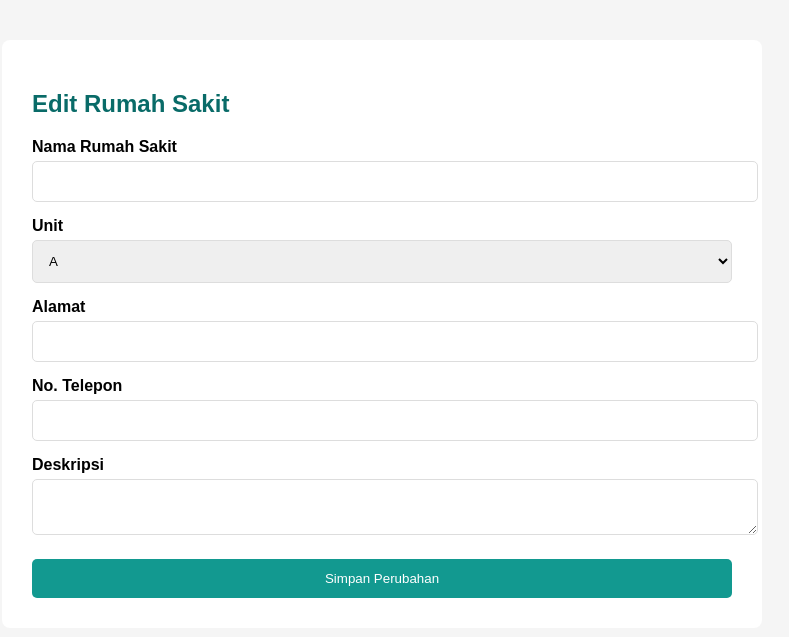
After one commit to riccikoo/suitecrm-ui-module10, a Flask app: template templates/hospital_edit.html in a window 1280 px wide. The commit adds this page. Shown: the top 637 px of the page, without its empty margins (258-1047 px from the left). Run offline with Flask 3, Linux system fonts and the light colour scheme; the template is opened without the code that fills it, so the values that code supplies are empty.

Commit message:
update & delete hospital

```diff
--- a/app.py
+++ b/app.py
@@ -125,6 +125,62 @@ def create_hospital():
 
     return render_template("hospital_form.html")
 
+# =========================== EDIT HOSPITAL ===========================
+@app.route("/hospital/edit/<hospital_id>", methods=["GET", "POST"])
+def edit_hospital(hospital_id):
+
+    if "access_token" not in session:
+        flash("Silakan login dulu", "warning")
+        return redirect("/login")
+
+    headers = {
+        "Authorization": f"Bearer {session['access_token']}",
+        "Content-Type": "application/json"
+    }
+
+    # ============================================================
+    # 1. GET DATA HOSPITAL UNTUK PREFILL FORM
+    # ============================================================
+    if request.method == "GET":
+        url = f"{API_V8}/ha_hospital/{hospital_id}"
+        response = requests.get(url, headers=headers)
+
+        if response.status_code == 200:
+            hospital = response.json().get("data", {})
+            return render_template("hospital_edit.html", hospital=hospital)
+        else:
+            flash("Gagal mengambil data rumah sakit", "danger")
+            return redirect("/hospitals")
+
+    # ============================================================
+    # 2. UPDATE DATA HOSPITAL (PUT)
+    # ============================================================
+    if request.method == "POST":
+
+        data = {
+            "data": {
+                "type": "ha_hospital",
+                "id": hospital_id,
+                "attributes": {
+                    "name": request.form.get("name"),
+                    "unit": request.form.get("unit"),
+                    "address": request.form.get("address"),
+                    "phone": request.form.get("phone"),
+                    "description": request.form.get("description"),
+                }
+            }
+        }
+
+        url = API_V8   # POST ke endpoint yang sama
+        response = requests.patch(url, json=data, headers=headers)
+
+
+        if response.status_code in [200, 201]:
+            flash("Data rumah sakit berhasil diperbarui!", "success")
+            return redirect("/hospitals")
+        else:
+            flash(f"Update gagal: {response.text}", "danger")
+            return redirect(f"/hospital/edit/{hospital_id}")
 
 # =========================== GET HOSPITAL LIST ===========================
 @app.route('/hospitals')
@@ -156,6 +212,30 @@ def get_hospitals():
         flash(f"Error GET Hospital: {response.text}", "danger")
         return redirect("/hospital/create")
 
+# =========================== DELETE HOSPITAL ===========================
+@app.route("/hospital/delete/<hospital_id>", methods=["POST"])
+def delete_hospital(hospital_id):
+
+    if "access_token" not in session:
+        flash("Silakan login dulu", "warning")
+        return redirect("/login")
+
+    headers = {
+        "Authorization": f"Bearer {session['access_token']}",
+        "Content-Type": "application/json"
+    }
+
+    url = f"{API_V8}/ha_hospital/{hospital_id}"
+
+    response = requests.delete(url, headers=headers)
+
+    if response.status_code in [200, 204]:
+        flash("Rumah sakit berhasil dihapus!", "success")
+    else:
+        flash(f"Gagal menghapus: {response.text}", "danger")
+
+    return redirect("/hospitals")
+
 # =========================== LOGOUT ===========================
 @app.route("/logout")
 def logout():
--- /dev/null
+++ b/templates/hospital_edit.html
@@ -0,0 +1,56 @@
+<!DOCTYPE html>
+<html lang="id">
+<head>
+    <meta charset="UTF-8">
+    <title>Edit Rumah Sakit</title>
+
+    <style>
+        body { background: #f5f5f5; font-family: Arial; }
+        .container { max-width: 700px; margin: 40px auto; background: white; padding: 30px; border-radius: 8px; }
+        h2 { color: #096B68; margin-bottom: 20px; }
+        label { font-weight: bold; margin-top: 15px; display: block; }
+        input, select, textarea {
+            width: 100%; padding: 12px; margin-top: 5px;
+            border: 1px solid #ddd; border-radius: 5px;
+        }
+        button {
+            background: #129990; color: white;
+            padding: 12px 20px; border: none;
+            margin-top: 20px; width: 100%;
+            border-radius: 5px; cursor: pointer;
+        }
+        button:hover { background: #096B68; }
+    </style>
+</head>
+
+<body>
+    <div class="container">
+        <h2>Edit Rumah Sakit</h2>
+
+        <form method="POST">
+
+            <label>Nama Rumah Sakit</label>
+            <input type="text" name="name" value="{{ hospital.attributes.name }}" required>
+
+            <label>Unit</label>
+            <select name="unit" required>
+                {% set selected_unit = hospital.attributes.unit %}
+                {% for u in ['A','B','C','D','E'] %}
+                    <option value="{{ u }}" {% if selected_unit == u %}selected{% endif %}>{{ u }}</option>
+                {% endfor %}
+            </select>
+
+            <label>Alamat</label>
+            <input type="text" name="address" value="{{ hospital.attributes.address }}">
+
+            <label>No. Telepon</label>
+            <input type="text" name="phone" value="{{ hospital.attributes.phone }}">
+
+            <label>Deskripsi</label>
+            <textarea name="description">{{ hospital.attributes.description }}</textarea>
+
+            <button type="submit">Simpan Perubahan</button>
+        </form>
+    </div>
+</body>
+</html>
```
Also changed, not shown: static/css/style.css (+29 -0 lines), templates/hospital_form.html (+23 -12 lines), templates/hospitals.html (+7 -0 lines).
